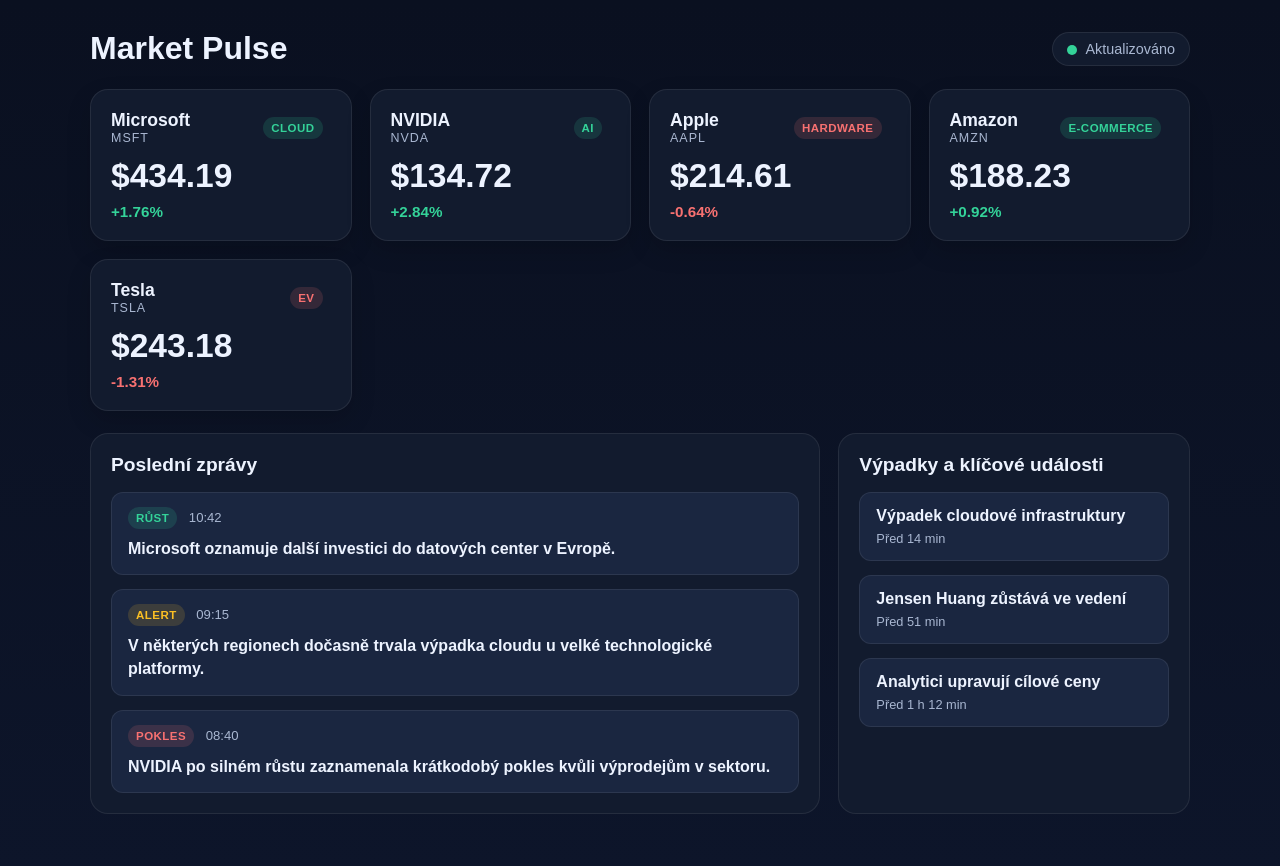
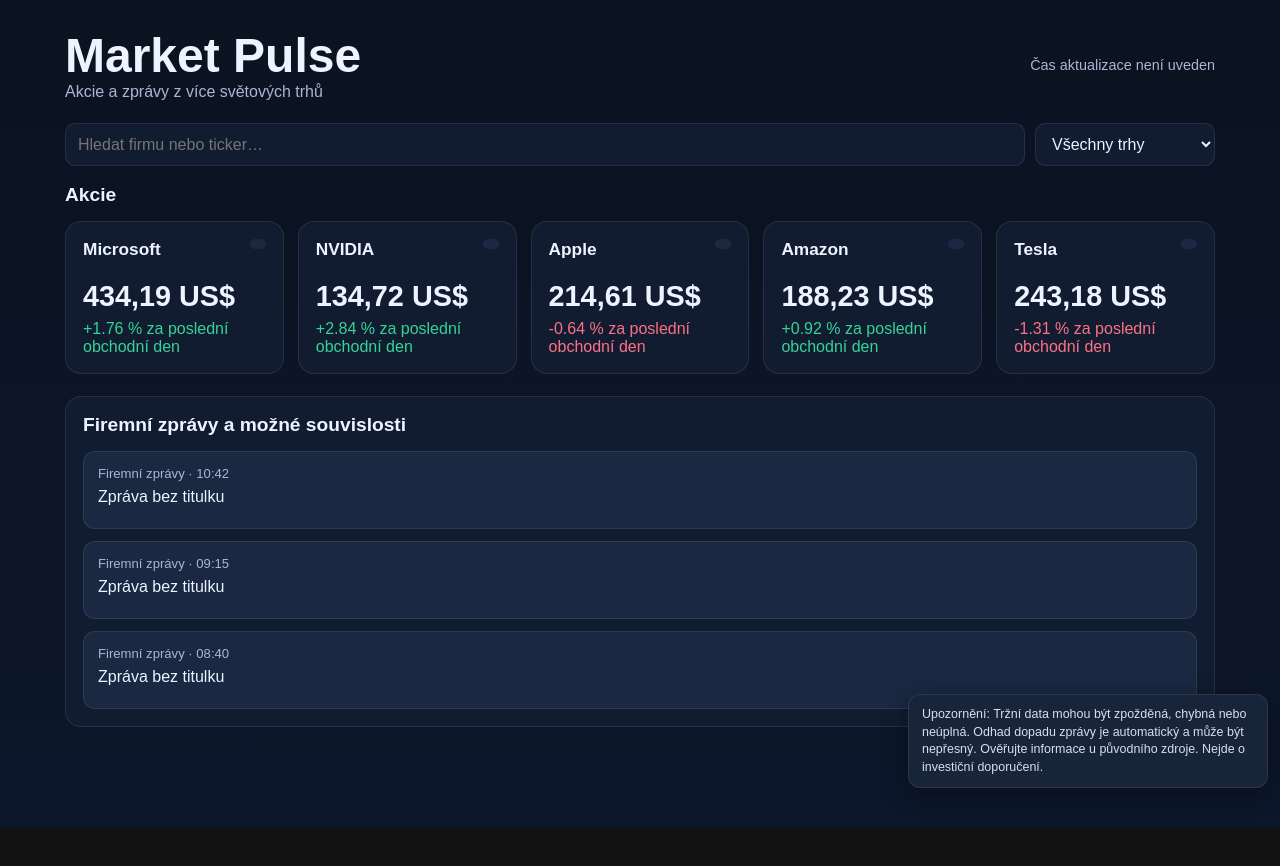
Before and after one commit to Kryst0fFMn/Stocks-Market-NEWS-V2, a plain HTML site: page index.html in a window 1280 px wide. After the commit the page ends 827 px from the top, so only its background shows below. Drawn offline with Linux system fonts and the light colour scheme.

Commit message:
Refactor index.html for improved structure and styling

```diff
--- a/index.html
+++ b/index.html
@@ -1,306 +1,318 @@
 <!DOCTYPE html>
 <html lang="cs">
 <head>
-  <meta charset="UTF-8" />
-  <meta name="viewport" content="width=device-width, initial-scale=1.0" />
-  <title>Market Pulse</title>
+  <meta charset="UTF-8">
+  <meta name="viewport" content="width=device-width, initial-scale=1">
+  <title>Market Pulse – světové trhy</title>
   <style>
     :root {
-      --bg: #0a1020;
-      --panel: #121b2e;
-      --panel-2: #1a2640;
+      color-scheme: dark;
+      --bg: #0b1220;
+      --panel: #121c30;
+      --panel2: #1a2842;
       --text: #edf3ff;
       --muted: #a9b7d1;
       --green: #34d399;
-      --red: #f87171;
+      --red: #fb7185;
       --yellow: #fbbf24;
-      --blue: #60a5fa;
-      --border: rgba(255,255,255,0.08);
+      --border: rgba(255,255,255,.09);
     }
 
     * { box-sizing: border-box; }
+
     body {
       margin: 0;
-      padding: 30px 18px 60px;
-      background: linear-gradient(180deg, #0a1020, #0d152a);
+      padding: 28px 18px 100px;
+      min-height: 100vh;
       color: var(--text);
+      background: linear-gradient(180deg, #0b1220, #0d172b);
       font-family: Arial, sans-serif;
     }
 
-    .container {
-      max-width: 1100px;
-      margin: 0 auto;
-    }
+    main { max-width: 1150px; margin: auto; }
 
-    .topbar {
+    header {
       display: flex;
+      align-items: center;
       justify-content: space-between;
-      align-items: center;
-      gap: 12px;
-      margin-bottom: 22px;
       flex-wrap: wrap;
-    }
-
-    h1 {
-      margin: 0;
-      font-size: clamp(2rem, 2.5vw, 3rem);
-    }
-
-    .status {
-      background: var(--panel);
-      border: 1px solid var(--border);
-      border-radius: 999px;
-      padding: 8px 14px;
-      color: var(--muted);
-      font-size: 0.9rem;
-    }
-
-    .pulse {
-      display: inline-block;
-      width: 10px;
-      height: 10px;
-      border-radius: 50%;
-      background: var(--green);
-      box-shadow: 0 0 0 0 rgba(52,211,153,0.7);
-      animation: ping 1.7s infinite;
-      margin-right: 8px;
-      vertical-align: middle;
-    }
-
-    @keyframes ping {
-      0% { box-shadow: 0 0 0 0 rgba(52,211,153,0.7); }
-      70% { box-shadow: 0 0 0 12px rgba(52,211,153,0); }
-      100% { box-shadow: 0 0 0 0 rgba(52,211,153,0); }
-    }
-
-    .grid {
-      display: grid;
-      grid-template-columns: repeat(auto-fit, minmax(220px, 1fr));
-      gap: 18px;
+      gap: 14px;
       margin-bottom: 22px;
     }
 
-    .card {
+    h1 { margin: 0; font-size: clamp(2rem, 5vw, 3rem); }
+    h2 { margin: 0 0 15px; font-size: 1.2rem; }
+
+    .muted, .status, .meta { color: var(--muted); }
+    .status { font-size: .9rem; }
+
+    .controls {
+      display: flex;
+      flex-wrap: wrap;
+      gap: 10px;
+      margin-bottom: 18px;
+    }
+
+    input, select {
+      color: var(--text);
       background: var(--panel);
       border: 1px solid var(--border);
-      border-radius: 18px;
-      padding: 20px;
-      box-shadow: 0 10px 25px rgba(0,0,0,0.15);
+      border-radius: 10px;
+      padding: 11px 12px;
+      font: inherit;
     }
 
-    .company {
+    input { flex: 1; min-width: 190px; }
+    select { min-width: 180px; }
+
+    .stock-grid {
+      display: grid;
+      grid-template-columns: repeat(auto-fit, minmax(215px, 1fr));
+      gap: 14px;
+      margin-bottom: 22px;
+    }
+
+    .card, .section {
+      background: var(--panel);
+      border: 1px solid var(--border);
+      border-radius: 16px;
+      padding: 17px;
+    }
+
+    .stock-top {
       display: flex;
       justify-content: space-between;
-      align-items: center;
-      gap: 12px;
-      margin-bottom: 12px;
+      gap: 10px;
     }
 
-    .company-name {
-      font-weight: 700;
-      font-size: 1.1rem;
+    .company { font-weight: 700; font-size: 1.08rem; }
+    .ticker, .market { color: var(--muted); font-size: .82rem; margin-top: 4px; }
+    .price { margin: 16px 0 7px; font-size: 1.8rem; font-weight: 700; }
+    .up { color: var(--green); }
+    .down { color: var(--red); }
+    .pill {
+      height: fit-content;
+      padding: 5px 8px;
+      border-radius: 999px;
+      background: var(--panel2);
+      color: var(--muted);
+      font-size: .75rem;
     }
 
-    .ticker {
-      color: var(--muted);
-      font-size: 0.78rem;
-      letter-spacing: 0.08em;
-      text-transform: uppercase;
-    }
-
-    .price {
-      font-size: 2.1rem;
-      font-weight: 700;
-      margin: 10px 0 8px;
-    }
-
-    .change {
-      font-weight: 700;
-      font-size: 0.95rem;
-    }
-
-    .up { color: var(--green); }
-    .down { color: var(--red); }
-    .neutral { color: var(--yellow); }
-
-    .news-wrap {
-      display: grid;
-      grid-template-columns: 1.35fr 0.65fr;
-      gap: 18px;
-    }
-
-    .news, .alerts {
-      background: var(--panel);
-      border: 1px solid var(--border);
-      border-radius: 18px;
-      padding: 20px;
-    }
-
-    .section-title {
-      margin: 0 0 16px;
-      font-size: 1.2rem;
-    }
-
-    .feed, .alert-list {
+    .news-list {
       list-style: none;
       margin: 0;
       padding: 0;
-      display: flex;
-      flex-direction: column;
-      gap: 14px;
+      display: grid;
+      gap: 12px;
     }
 
-    .feed li, .alert-item {
-      background: var(--panel-2);
+    .news-item {
+      padding: 14px;
+      border-radius: 12px;
+      background: var(--panel2);
+      border: 1px solid var(--border);
+    }
+
+    .news-item a { color: var(--text); text-decoration: none; }
+    .news-item a:hover { text-decoration: underline; }
+    .meta { margin-bottom: 7px; font-size: .82rem; }
+    .impact { margin-top: 8px; color: var(--yellow); font-size: .88rem; line-height: 1.4; }
+    .empty { color: var(--muted); padding: 12px 0; }
+
+    .disclaimer {
+      position: fixed;
+      right: 12px;
+      bottom: 12px;
+      z-index: 5;
+      max-width: 360px;
+      padding: 11px 13px;
+      color: #d7dfef;
+      background: #18243a;
       border: 1px solid var(--border);
       border-radius: 12px;
-      padding: 14px 16px;
+      box-shadow: 0 6px 24px #0006;
+      font-size: .78rem;
+      line-height: 1.4;
     }
 
-    .meta {
-      color: var(--muted);
-      font-size: 0.82rem;
-      margin-bottom: 8px;
-    }
-
-    .headline {
-      font-weight: 600;
-      line-height: 1.45;
-    }
-
-    .alert-title {
-      font-weight: 700;
-      margin-bottom: 6px;
-    }
-
-    .alert-time {
-      color: var(--muted);
-      font-size: 0.8rem;
-    }
-
-    .badge {
-      display: inline-block;
-      padding: 5px 8px;
-      font-size: 0.72rem;
-      font-weight: 700;
-      border-radius: 999px;
-      letter-spacing: 0.04em;
-      text-transform: uppercase;
-      margin-right: 8px;
-    }
-
-    .bad-up { background: rgba(52,211,153,0.15); color: var(--green); }
-    .bad-down { background: rgba(248,113,113,0.15); color: var(--red); }
-    .bad-alert { background: rgba(251,191,36,0.15); color: var(--yellow); }
-
-    @media (max-width: 760px) {
-      .news-wrap { grid-template-columns: 1fr; }
+    @media (max-width: 600px) {
+      body { padding: 20px 12px 125px; }
+      .disclaimer { left: 10px; right: 10px; bottom: 8px; max-width: none; }
     }
   </style>
 </head>
 <body>
-  <div class="container">
-    <div class="topbar">
-      <h1>Market Pulse</h1>
-      <div class="status"><span class="pulse"></span>Aktualizováno</div>
+  <main>
+    <header>
+      <div>
+        <h1>Market Pulse</h1>
+        <div class="muted">Akcie a zprávy z více světových trhů</div>
+      </div>
+      <div id="updated" class="status">Načítám data…</div>
+    </header>
+
+    <div class="controls">
+      <input id="search" type="search" placeholder="Hledat firmu nebo ticker…">
+      <select id="marketFilter" aria-label="Filtrovat podle trhu">
+        <option value="">Všechny trhy</option>
+      </select>
     </div>
 
-    <div class="grid" id="stocks"></div>
+    <section>
+      <h2>Akcie</h2>
+      <div id="stocks" class="stock-grid">
+        <div class="empty">Načítám kotace…</div>
+      </div>
+    </section>
 
-    <div class="news-wrap">
-      <section class="news">
-        <h2 class="section-title">Poslední zprávy</h2>
-        <ul class="feed" id="newsFeed"></ul>
-      </section>
+    <section class="section">
+      <h2>Firemní zprávy a možné souvislosti</h2>
+      <ul id="news" class="news-list">
+        <li class="empty">Načítám zprávy…</li>
+      </ul>
+    </section>
+  </main>
 
-      <aside class="alerts">
-        <h2 class="section-title">Výpadky a klíčové události</h2>
-        <ul class="alert-list" id="alerts"></ul>
-      </aside>
-    </div>
-  </div>
+  <aside class="disclaimer">
+    Upozornění: Tržní data mohou být zpožděná, chybná nebo neúplná. Odhad dopadu zprávy je automatický a může být nepřesný. Ověřujte informace u původního zdroje. Nejde o investiční doporučení.
+  </aside>
 
   <script>
-    async function loadData() {
-      try {
-        const response = await fetch("data/market.json");
-        if (!response.ok) throw new Error("fail");
-        const data = await response.json();
-        renderStocks(data.stocks || []);
-        renderNews(data.news || []);
-        renderAlerts(data.alerts || []);
-      } catch (e) {
-        document.getElementById("stocks").innerHTML = "<div class='card'>Data se načítají...</div>";
+    let allStocks = [];
+
+    function makeElement(tag, className, text) {
+      const element = document.createElement(tag);
+      if (className) element.className = className;
+      if (text !== undefined) element.textContent = text;
+      return element;
+    }
+
+    function renderStocks() {
+      const root = document.getElementById("stocks");
+      const query = document.getElementById("search").value.trim().toLowerCase();
+      const market = document.getElementById("marketFilter").value;
+
+      root.replaceChildren();
+
+      const shown = allStocks.filter(stock => {
+        const matchesQuery =
+          `${stock.name} ${stock.symbol} ${stock.market}`.toLowerCase().includes(query);
+        return matchesQuery && (!market || stock.market === market);
+      });
+
+      if (!shown.length) {
+        root.append(makeElement("div", "empty", "Žádné odpovídající kotace."));
+        return;
+      }
+
+      for (const stock of shown) {
+        const card = makeElement("article", "card");
+        const top = makeElement("div", "stock-top");
+        const identity = document.createElement("div");
+
+        identity.append(
+          makeElement("div", "company", stock.name),
+          makeElement("div", "ticker", stock.symbol),
+          makeElement("div", "market", stock.market)
+        );
+
+        top.append(identity, makeElement("span", "pill", stock.currency || ""));
+        card.append(top);
+
+        const price = Number(stock.price);
+        const change = Number(stock.change);
+        card.append(makeElement(
+          "div",
+          "price",
+          Number.isFinite(price)
+            ? new Intl.NumberFormat("cs-CZ", {
+                style: "currency",
+                currency: stock.currency || "USD",
+                maximumFractionDigits: 2
+              }).format(price)
+            : "Cena není dostupná"
+        ));
+
+        const changeText = Number.isFinite(change)
+          ? `${change > 0 ? "+" : ""}${change.toFixed(2)} %`
+          : "Změna není dostupná";
+
+        card.append(makeElement(
+          "div",
+          change >= 0 ? "up" : "down",
+          `${changeText} za poslední obchodní den`
+        ));
+
+        root.append(card);
       }
     }
 
-    function renderStocks(stocks) {
-      const root = document.getElementById("stocks");
-      root.innerHTML = "";
+    function renderNews(items) {
+      const root = document.getElementById("news");
+      root.replaceChildren();
 
-      stocks.forEach(stock => {
-        const card = document.createElement("div");
-        card.className = "card";
+      if (!items || !items.length) {
+        root.append(makeElement("li", "empty", "Zprávy se nepodařilo načíst."));
+        return;
+      }
 
-        const changeClass = stock.change >= 0 ? "up" : "down";
-        const sign = stock.change >= 0 ? "+" : "";
+      for (const item of items) {
+        const li = makeElement("li", "news-item");
+        const meta = makeElement(
+          "div",
+          "meta",
+          `${item.company || "Firemní zprávy"} · ${item.time || "Čas neuveden"}`
+        );
 
-        card.innerHTML = `
-          <div class="company">
-            <div>
-              <div class="company-name">${stock.name}</div>
-              <div class="ticker">${stock.ticker}</div>
-            </div>
-            <div class="badge ${stock.change >= 0 ? "bad-up" : "bad-down"}">${stock.category}</div>
-          </div>
-          <div class="price">$${Number(stock.price).toFixed(2)}</div>
-          <div class="change ${changeClass}">${sign}${Number(stock.change).toFixed(2)}%</div>
-        `;
+        const link = document.createElement("a");
+        link.href = item.url || "#";
+        link.target = "_blank";
+        link.rel = "noopener noreferrer";
+        link.textContent = item.title || "Zpráva bez titulku";
 
-        root.appendChild(card);
-      });
+        li.append(meta, link, makeElement("div", "impact", item.impact || ""));
+        root.append(li);
+      }
     }
 
-    function renderNews(news) {
-      const list = document.getElementById("newsFeed");
-      list.innerHTML = "";
+    async function loadData() {
+      const status = document.getElementById("updated");
 
-      news.forEach(item => {
-        const li = document.createElement("li");
-        const badgeMap = {
-          up: { text: "Růst", className: "bad-up" },
-          down: { text: "Pokles", className: "bad-down" },
-          alert: { text: "Alert", className: "bad-alert" }
-        };
+      try {
+        const response = await fetch(`data/market.json?t=${Date.now()}`, {
+          cache: "no-store"
+        });
+        if (!response.ok) throw new Error("Soubor s daty zatím není k dispozici.");
 
-        const badge = badgeMap[item.type] || badgeMap.alert;
-        li.innerHTML = `
-          <div class="meta">
-            <span class="badge ${badge.className}">${badge.text}</span>
-            ${item.time}
-          </div>
-          <div class="headline">${item.text}</div>
-        `;
-        list.appendChild(li);
-      });
+        const data = await response.json();
+        allStocks = Array.isArray(data.stocks) ? data.stocks : [];
+
+        const markets = [...new Set(allStocks.map(stock => stock.market))].sort();
+        const filter = document.getElementById("marketFilter");
+        filter.replaceChildren(new Option("Všechny trhy", ""));
+        markets.forEach(market => filter.add(new Option(market, market)));
+
+        status.textContent = data.updated_at
+          ? `Poslední aktualizace: ${new Date(data.updated_at).toLocaleString("cs-CZ")}`
+          : "Čas aktualizace není uveden";
+
+        renderStocks();
+        renderNews(data.news);
+      } catch (error) {
+        status.textContent = "Data se nepodařilo načíst";
+        document.getElementById("stocks").replaceChildren(
+          makeElement("div", "empty", `${error.message} Zkus to znovu po prvním běhu GitHub Actions.`)
+        );
+        renderNews([]);
+      }
     }
 
-    function renderAlerts(alerts) {
-      const list = document.getElementById("alerts");
-      list.innerHTML = "";
-
-      alerts.forEach(item => {
-        const li = document.createElement("li");
-        li.className = "alert-item";
-        li.innerHTML = `
-          <div class="alert-title">${item.title}</div>
-          <div class="alert-time">${item.time}</div>
-        `;
-        list.appendChild(li);
-      });
-    }
+    document.getElementById("search").addEventListener("input", renderStocks);
+    document.getElementById("marketFilter").addEventListener("change", renderStocks);
 
     loadData();
+    setInterval(loadData, 5 * 60 * 1000);
   </script>
 </body>
 </html>
```
